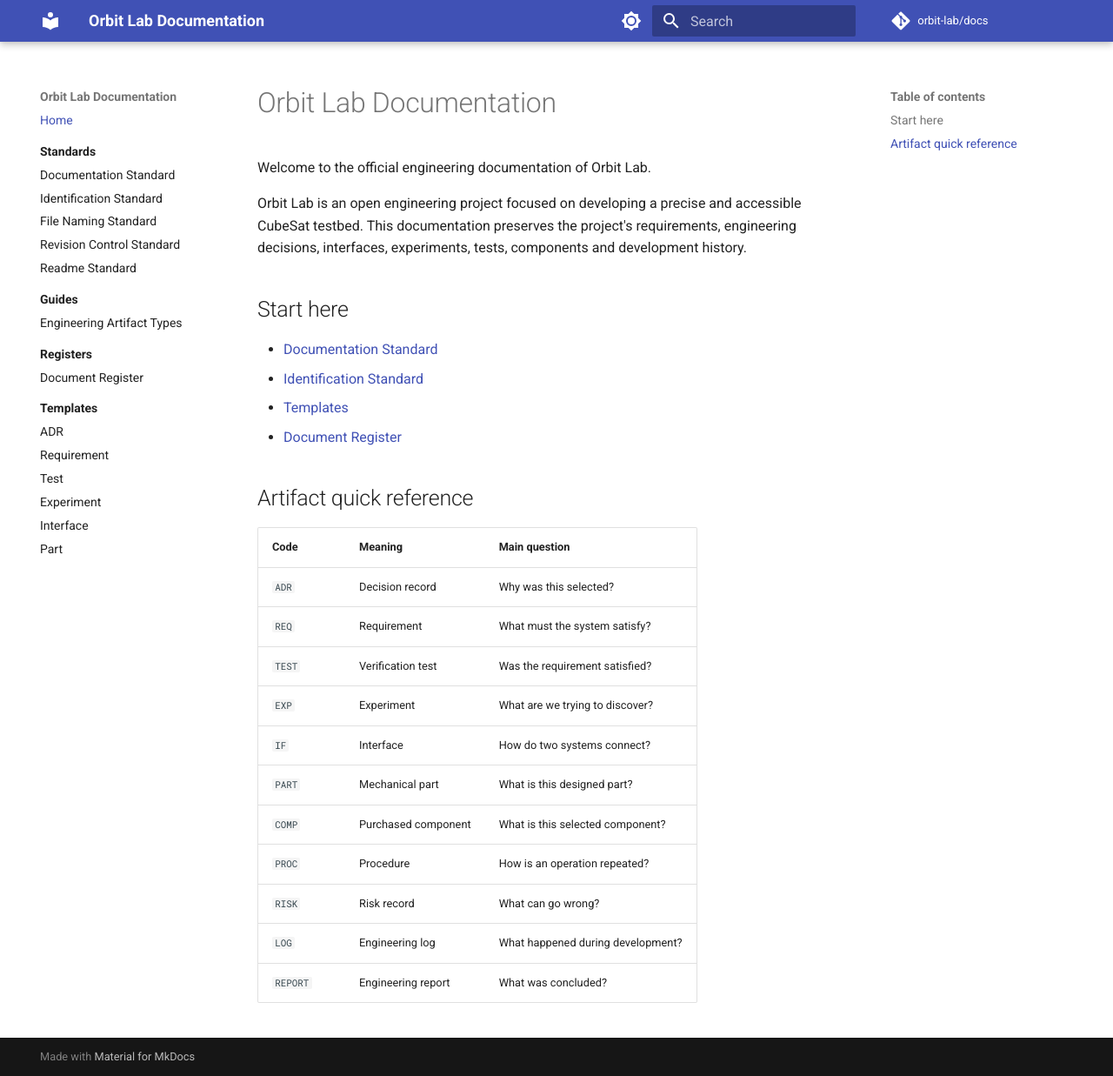
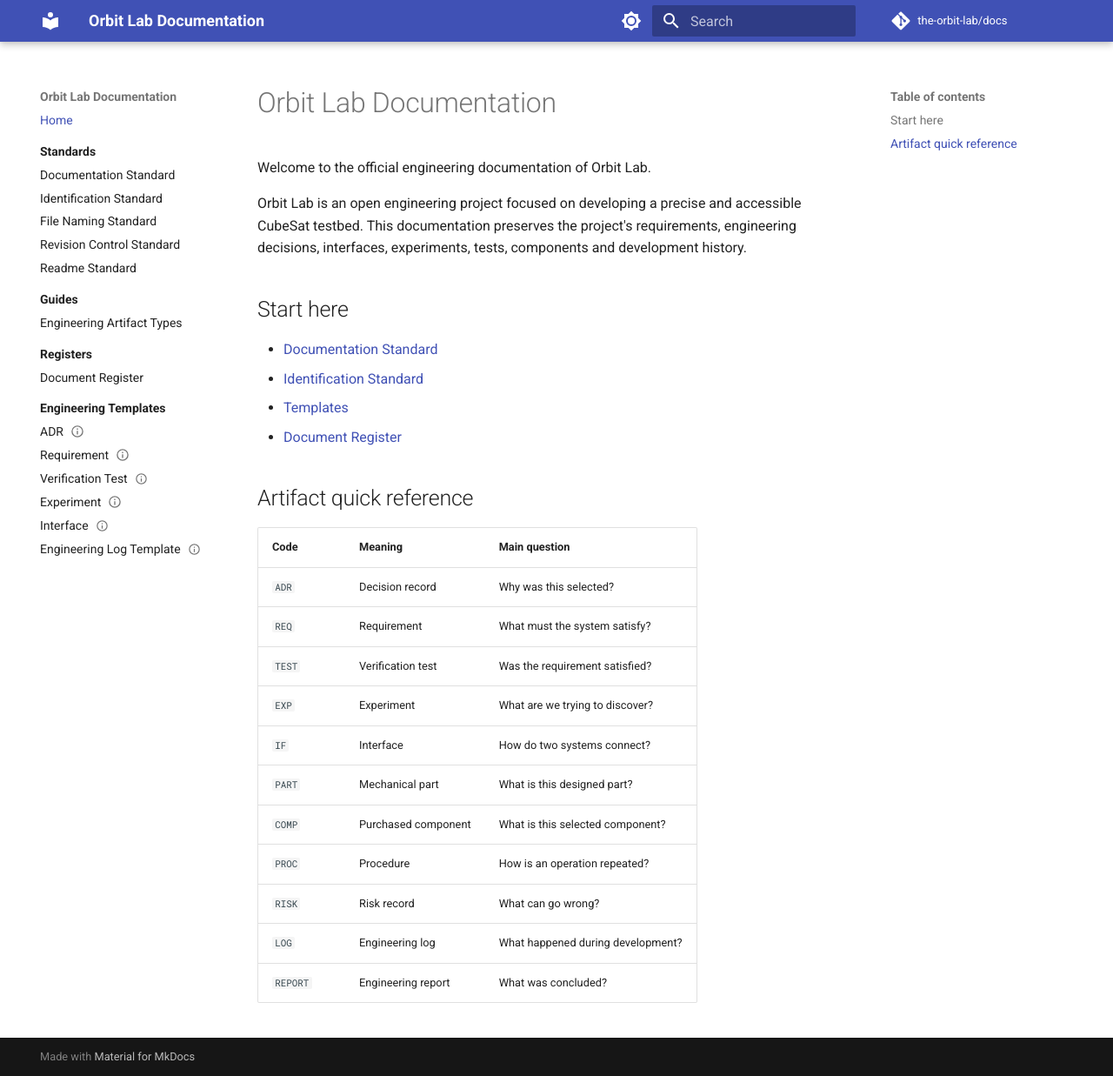
Before and after one commit to the-orbit-lab/docs, an MkDocs documentation site: the page built from docs/index.md, in a window 1280 px wide and 1237 px high. Shown: the whole window at 87% size. Built offline with MkDocs 1.6.1 and Material for MkDocs 9.7.7, drawn with Linux system fonts in a browser that asks for light colours; comment, search, counter and statistics services are not loaded.

Commit message:
docs: add engineering templates to navigation

```diff
--- a/mkdocs.yml
+++ b/mkdocs.yml
@@ -1,10 +1,10 @@
 site_name: Orbit Lab Documentation
 site_description: Official engineering documentation for Orbit Lab
 site_author: Orbit Lab
-site_url: https://orbit-lab.github.io/docs/
+site_url: https://the-orbit-lab.github.io/docs/
 
-repo_name: orbit-lab/docs
-repo_url: https://github.com/orbit-lab/docs
+repo_name: the-orbit-lab/docs
+repo_url: https://github.com/the-orbit-lab/docs
 edit_uri: edit/main/docs/
 
 theme:
@@ -67,11 +67,11 @@ nav:
       - registers/index.md
       - Document Register: registers/document-register.md
 
-  - Templates:
-      - templates/index.md
-      - ADR: templates/adr-template.md
-      - Requirement: templates/requirement-template.md
-      - Test: templates/test-template.md
-      - Experiment: templates/experiment-template.md
-      - Interface: templates/interface-template.md
-      - Part: templates/part-template.md
+  - Engineering Templates:
+      - Overview: engineering-templates/index.md
+      - ADR: engineering-templates/adr-template.md
+      - Requirement: engineering-templates/requirement-template.md
+      - Verification Test: engineering-templates/verification-test-template.md
+      - Experiment: engineering-templates/experiment-template.md
+      - Interface: engineering-templates/interface-template.md
+      - Engineering Log Template: engineering-templates/engineering-log-template.md
```
